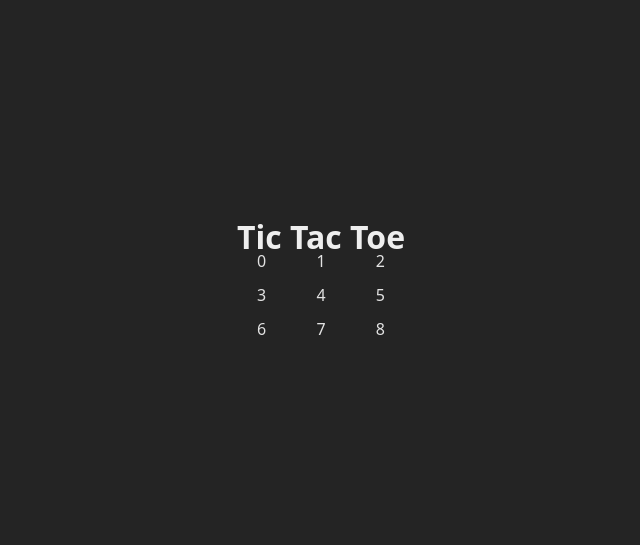
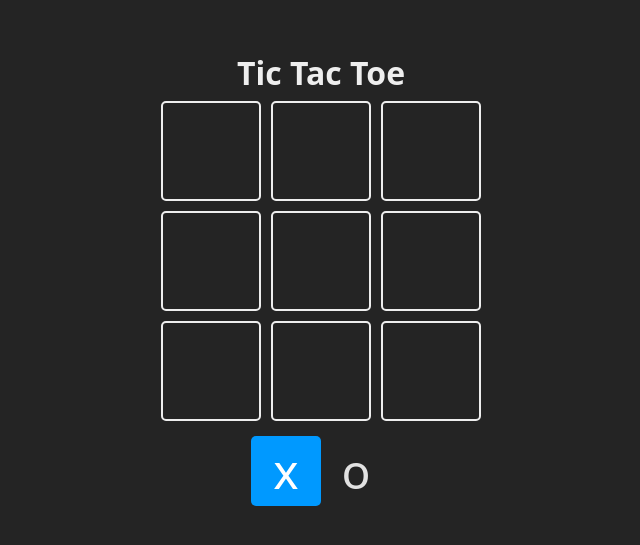
Before and after one commit to Faxterefalt/ProyectosVarios, a React (Vite) app in the folder 002-TresEnRaya/: page / in a window 1280 px wide. Shown: the part 117-662 px from the top of the page, without its empty margins (319-959 px from the left). Built offline with nearby package versions, Linux system fonts and the light colour scheme.

Commit message:
efecto de posiciones seleccionadas

```diff
--- a/002-TresEnRaya/src/App.jsx
+++ b/002-TresEnRaya/src/App.jsx
@@ -1,11 +1,39 @@
+import { useState } from 'react'
 const TURNS = {
   X: 'x',
   O: 'o'
 }
 
-const board = Array(9).fill(null)
+
+
+const Square = ({children, isSelected, updateBoard, index})=>{
+  const className = `square ${isSelected ? 'is-selected':''}`
+
+  const handleClick = () => {
+    updateBoard()
+  }
+
+  return(
+    <div conClick={handleClick} className={className}>
+      {children}
+    </div>
+  )
+}
 
 function App() {
+
+  const [board, setBoard] = useState(
+   Array(9).fill(null)
+  )
+
+  const [turn, setTurn]= useState(TURNS.X)
+
+  const updateBoard = () => {
+    const newTurn = turn === TURNS.X ? TURNS.O : TURNS.X
+    setTurn(newTurn)
+
+  }
+
   return (
     <main className='board'>
       <h1>Tic Tac Toe</h1>
@@ -13,14 +41,27 @@
         {
           board.map((_,index)=>{
             return(
-              <div className="cell" key={index}>
-                <span className="cell_content">
-                  {index}
-                </span>
-              </div>
+              <Square
+                key={index}
+                index={index}
+
+                updateBoard={updateBoard}
+              >
+                {board[index]}
+              </Square>
             )
           })
         }
+        </section>
+
+        <section className='turn'>
+          <Square isSelected={turn === TURNS.X}>
+            {TURNS.X}
+            </Square>
+          <Square isSelected={turn === TURNS.O}>
+            {TURNS.O}
+            </Square>
+
         </section>
     </main>
 
--- a/002-TresEnRaya/src/index.css
+++ b/002-TresEnRaya/src/index.css
@@ -39,6 +39,7 @@
 
 .board h1{
   color:#eee;
+  margin-bottom: 16px;
 }
 
 .board button{
```
